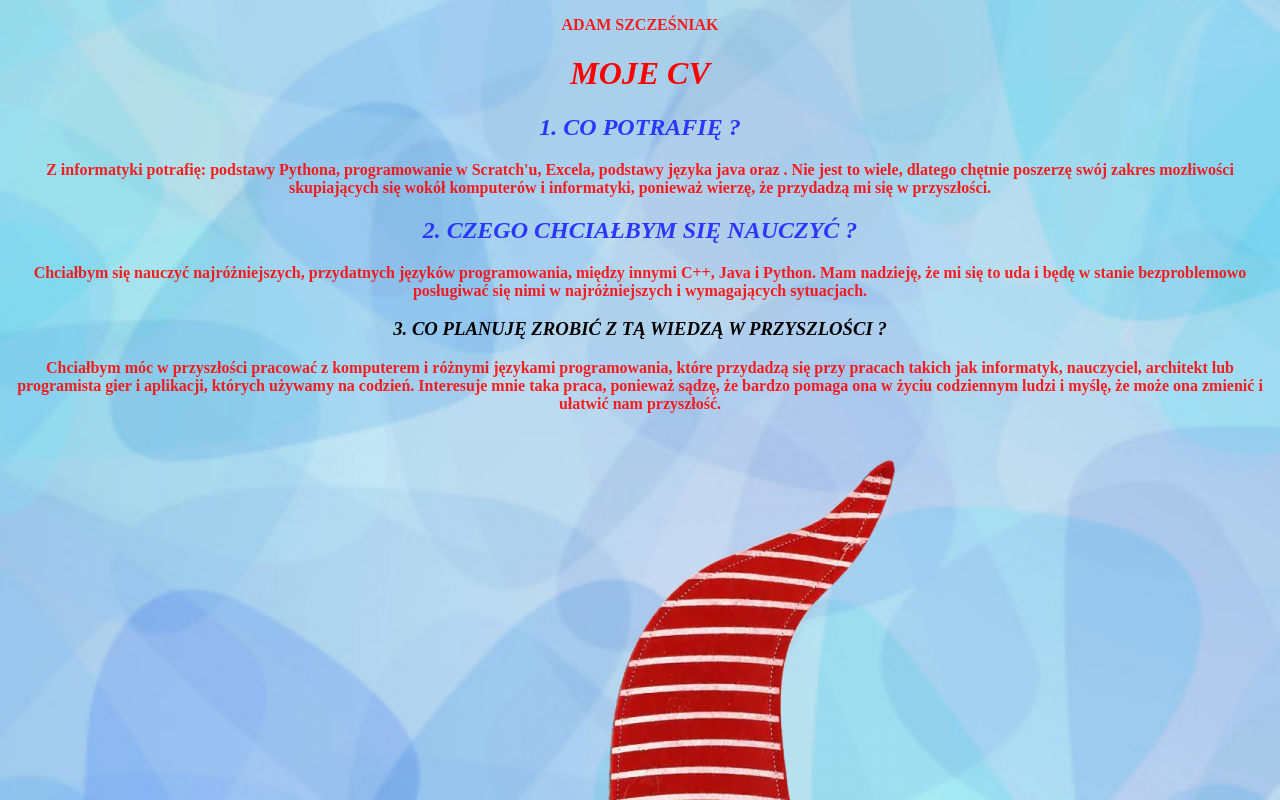
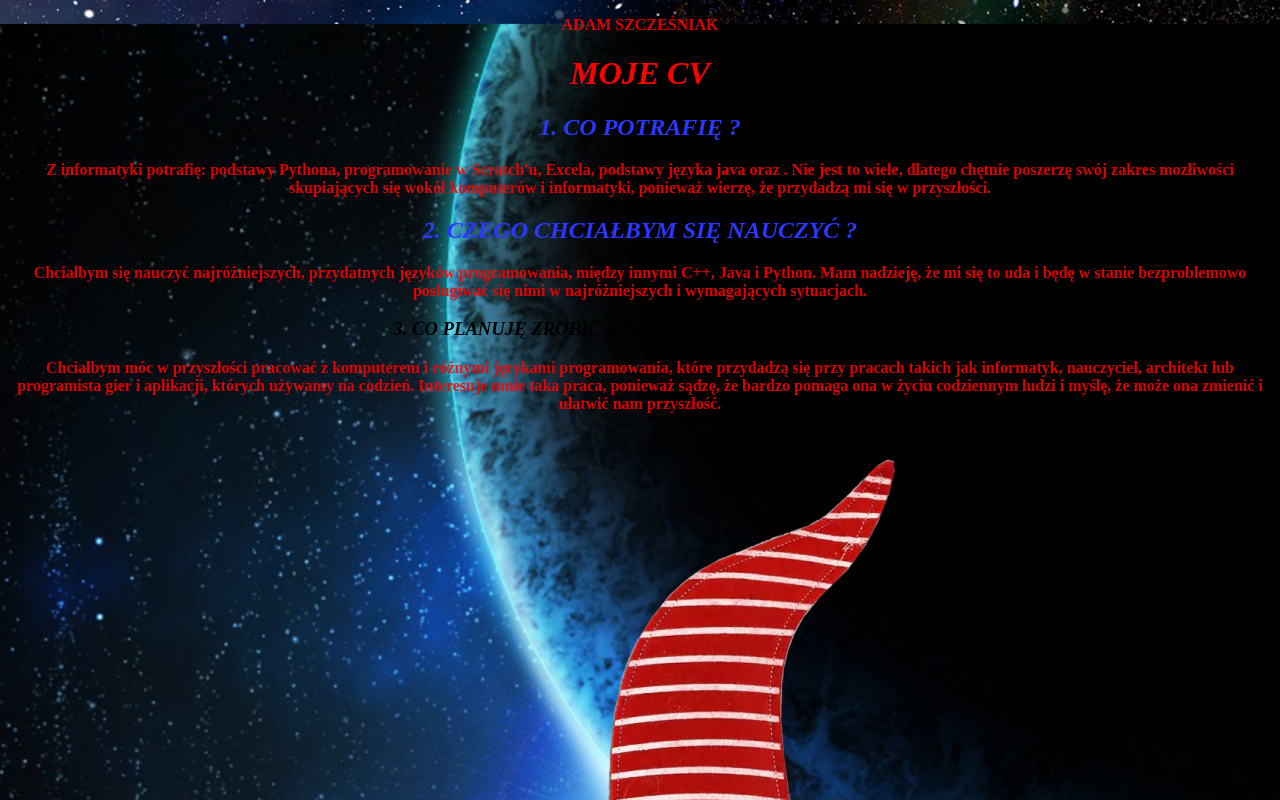
Before and after one commit to AdamSz1B/AdamSz1B.github.io, a plain HTML site: page index.html in a window 1280 px wide. Shown: the top 800 px of the page. Drawn offline with Linux system fonts and the light colour scheme.

Commit message:
Update style.css

```diff
--- a/style.css
+++ b/style.css
@@ -13,7 +13,7 @@ p
 body
 
 {
-    background-image:url("kwadrat.jpg");
+    background-image:url("COSMOSHTML-x.jpg");
     background-size:cover;
 
 }
```
